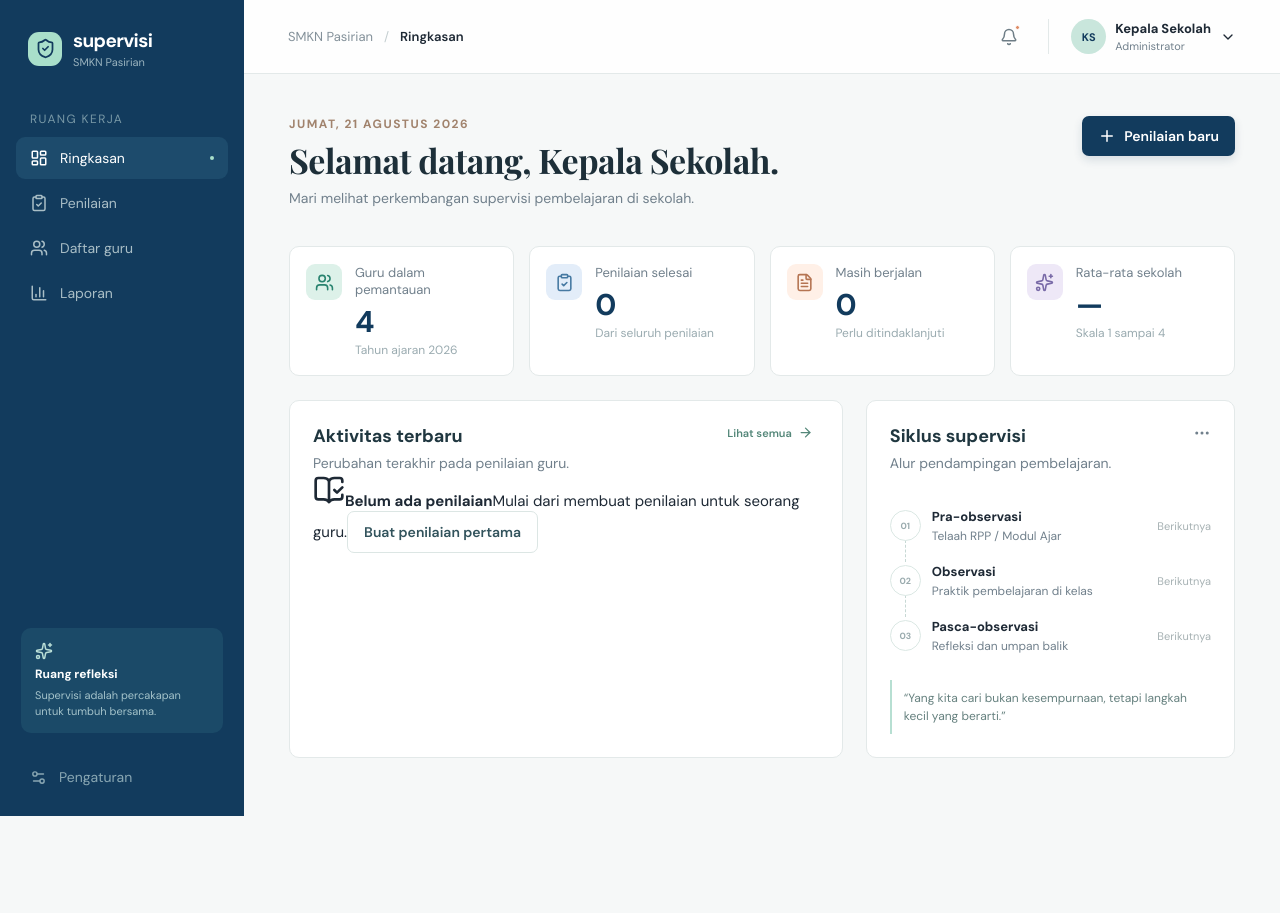
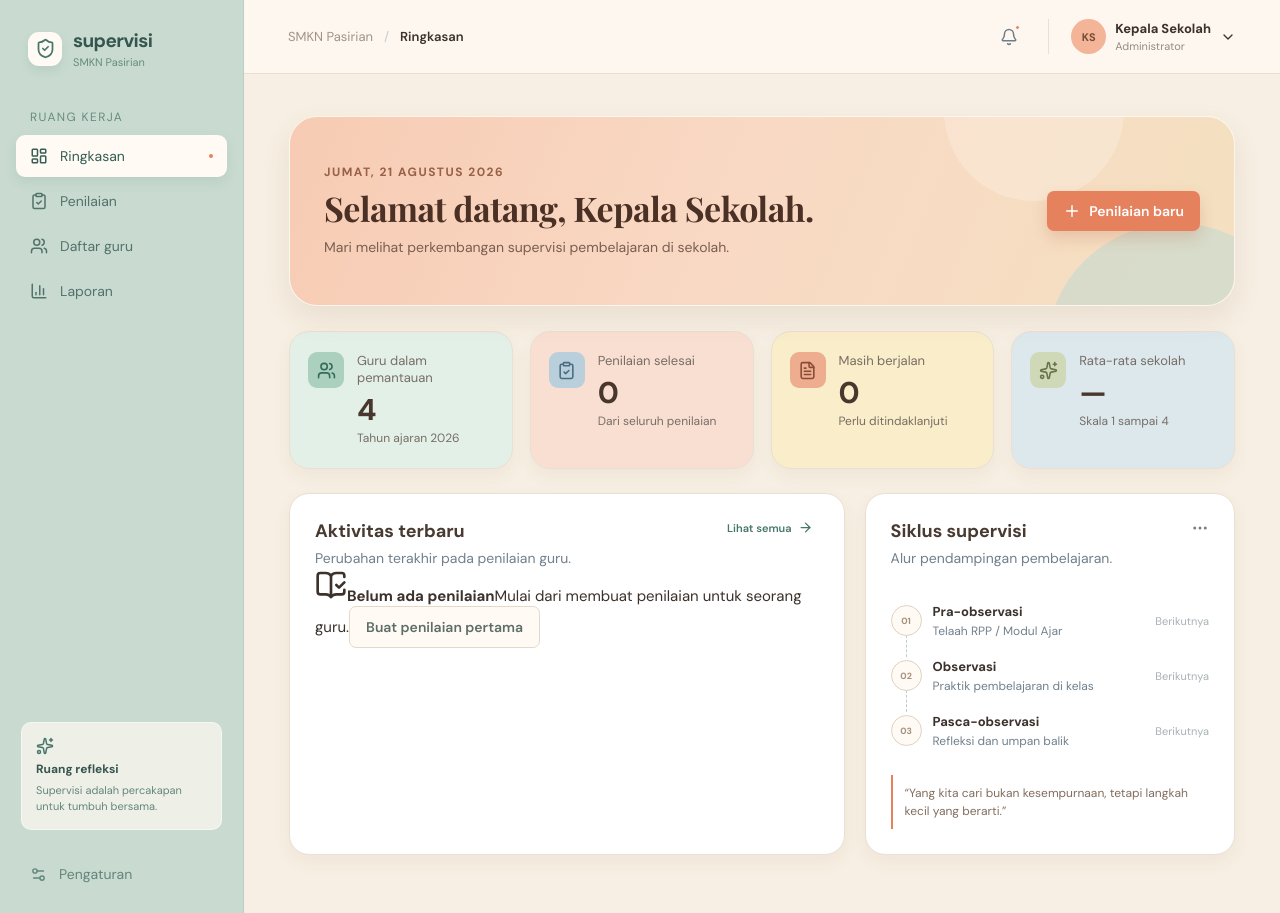
Before and after one commit to ferilee/supervisi, a React (Vite) app: page / in a window 1280 px wide. Before the commit the page ends 816 px from the top, so only its background shows below. Built offline with nearby package versions, Linux system fonts and the light colour scheme.

Commit message:
feat: refresh supervision visual theme

```diff
--- a/src/main.tsx
+++ b/src/main.tsx
@@ -4,6 +4,7 @@ import App from './App'
 import './styles.css'
 import './readability.css'
 import './mobile-nav.css'
+import './theme.css'
 
 createRoot(document.getElementById('root')!).render(
   <StrictMode>
--- /dev/null
+++ b/src/theme.css
@@ -0,0 +1,141 @@
+/* Soft editorial theme: pastel, hangat, dan tetap berorientasi pada keterbacaan. */
+:root {
+  --theme-cream: #f7efe3;
+  --theme-paper: #fffaf3;
+  --theme-sage: #c9dbd0;
+  --theme-sage-deep: #47766b;
+  --theme-peach: #f3b497;
+  --theme-coral: #e6815e;
+  --theme-butter: #f2d28f;
+  --theme-powder: #c6d7e0;
+  --theme-ink: #3c312b;
+  --theme-muted: #7b7770;
+  --theme-line: #eadfd2;
+  --theme-shadow: 0 12px 28px rgba(104, 78, 53, .10);
+}
+
+body { background: var(--theme-cream); color: var(--theme-ink); }
+.app-shell { background: var(--theme-cream); }
+.sidebar {
+  background: var(--theme-sage);
+  color: #35554f;
+  border-right: 1px solid rgba(71, 118, 107, .12);
+}
+.brand { padding-bottom: 40px; }
+.brand-mark { background: var(--theme-paper); color: var(--theme-sage-deep); box-shadow: 0 5px 10px rgba(71, 118, 107, .12); }
+.brand strong { color: #35554f; }
+.brand span, .sidebar-label { color: #668b80; }
+.nav-item { color: #52736b; }
+.nav-item:hover { background: rgba(255, 250, 243, .46); color: #345f57; }
+.nav-item.active { background: var(--theme-paper); color: #355e56; box-shadow: 0 5px 12px rgba(71, 118, 107, .12); }
+.nav-pip { background: var(--theme-coral); }
+.help-card { background: rgba(255, 250, 243, .68); color: var(--theme-sage-deep); border: 1px solid rgba(255,255,255,.45); }
+.help-card strong { color: #35554f; }
+.help-card span, .sidebar-footer { color: #63867c; }
+.topbar { background: rgba(255, 250, 243, .84); border-bottom-color: var(--theme-line); }
+.breadcrumbs { color: #a19487; }
+.breadcrumbs strong, .profile strong { color: var(--theme-ink); }
+.profile { border-left-color: var(--theme-line); }
+.profile span { color: #958b80; }
+.avatar.navy { background: var(--theme-peach); color: #784a38; }
+.page-wrap { max-width: 1280px; }
+.welcome-row {
+  min-height: 190px;
+  padding: 30px 34px;
+  align-items: center;
+  border: 1px solid rgba(255,255,255,.75);
+  border-radius: 28px;
+  background: linear-gradient(112deg, #f7cbb3 0%, #f9d9c4 47%, #f4e0c0 100%);
+  box-shadow: var(--theme-shadow);
+  overflow: hidden;
+  position: relative;
+}
+.welcome-row::before, .welcome-row::after {
+  content: '';
+  position: absolute;
+  border-radius: 50%;
+  pointer-events: none;
+}
+.welcome-row::before { width: 180px; height: 180px; right: 110px; top: -96px; background: rgba(255,255,255,.22); }
+.welcome-row::after { width: 260px; height: 260px; right: -72px; bottom: -178px; background: rgba(201,219,208,.65); }
+.welcome-row > * { position: relative; z-index: 1; }
+.welcome-row .eyebrow { color: #986047; }
+.welcome-row h1 { color: #4a3025; max-width: 560px; }
+.welcome-row .muted { color: #795e52; }
+.welcome-row .primary-button { background: var(--theme-coral); border-color: var(--theme-coral); box-shadow: 0 7px 15px rgba(180, 91, 62, .22); }
+.welcome-row .primary-button:hover { background: #cd6849; }
+.stats-grid { gap: 17px; margin-top: 25px; }
+.stat-card, .panel, .meta-form, .post-section { border-color: var(--theme-line); border-radius: 20px; box-shadow: 0 7px 18px rgba(104, 78, 53, .055); }
+.stat-card { min-height: 138px; padding: 20px 18px; }
+.stat-card:nth-child(1) { background: #e3f0e8; }
+.stat-card:nth-child(2) { background: #f9dfd2; }
+.stat-card:nth-child(3) { background: #faedc9; }
+.stat-card:nth-child(4) { background: #dde8ed; }
+.stat-icon.mint { background: #abd0bd; color: #356b5c; }
+.stat-icon.blue { background: #b9cfdc; color: #496e81; }
+.stat-icon.peach { background: #efad8f; color: #884d38; }
+.stat-icon.lilac { background: #d0d9b7; color: #667449; }
+.stat-copy span, .stat-copy small { color: #766e65; }
+.stat-copy strong { color: #48372d; }
+.content-grid { gap: 20px; }
+.recent-panel, .cycle-panel, .table-panel { padding: 25px; }
+.panel h2, .stage-intro h2 { color: #493a31; }
+.text-button { color: var(--theme-sage-deep); }
+.activity-row { border-top-color: rgba(234, 223, 210, .8); }
+.activity-row:hover .row-main strong { color: var(--theme-coral); }
+.row-main strong, .teacher-cell strong, .report-row strong { color: #4d3d34; }
+.row-main span, .report-row span { color: #8d8278; }
+.row-score strong { color: var(--theme-sage-deep); }
+.cycle-step:not(:last-child)::after { border-left-color: #b7d3c6; }
+.step-number { border-color: #dfd2c3; color: #a4917e; background: var(--theme-paper); }
+.step-number.done { background: #b9d8c8; border-color: #b9d8c8; color: #356b5c; }
+.cycle-quote { border-left-color: var(--theme-coral); color: #826d5e; }
+.primary-button { background: #315e67; border-color: #315e67; box-shadow: 0 5px 12px rgba(49, 94, 103, .18); }
+.primary-button:hover { background: #244d55; }
+.secondary-button { background: var(--theme-paper); border-color: #e4d8ca; color: #5d6e68; }
+.secondary-button:hover { background: #f2e9dd; border-color: #c9b7a2; }
+.workspace-page .workspace-heading h1 { color: #493a31; }
+.status-badge { background: #fae6c8; color: #936644; }
+.status-badge.selesai { background: #dcefe4; color: #3b7766; }
+.meta-summary, .rubric-card, .feedback-table, .follow-up-list { background: var(--theme-paper); border-color: var(--theme-line); }
+.meta-summary:hover { border-color: #aacbbc; }
+.stepper { background: #e7eee9; }
+.stepper-item.current { box-shadow: 0 3px 10px rgba(104, 78, 53, .10); color: #4b4038; }
+.stepper-item.current .stepper-circle, .stepper-item.visited .stepper-circle { background: #b9d9c9; border-color: #b9d9c9; color: #356b5c; }
+.stepper-item.locked { color: #a9a097; }
+.rubric-card.has-score { border-color: #c7ded2; }
+.rubric-title strong { color: #4d3d34; }
+.rubric-content p { color: #81776e; }
+.score-guide { background: #fff8e9; border-color: #f0dfbd; color: #917b62; }
+.score-guide b { background: #f0e4cf; color: #78614b; }
+.total-card { background: #e1f0e8; border-color: #c9e4d7; }
+.total-card span { color: #6b8c80; }
+.total-card strong { color: #347664; }
+.total-meter { background: #cce3d7; }
+.total-meter i { background: #69ae92; }
+.post-section { background: var(--theme-paper); }
+.section-title span { color: #8d634f; }
+.feedback-header { background: #edf4ef; color: #6a877d; }
+.feedback-row { border-top-color: #eadfd2; }
+.feedback-row strong, .follow-up-row strong { color: #5c6f69; }
+.file-icon { background: #e0efe7; color: #47836f; }
+.teacher-row, .report-row { border-top-color: #eadfd2; }
+.status-text.complete { color: #47836f; }
+.search-box { background: var(--theme-paper); border-color: #e4d8ca; }
+.search-box:focus-within { border-color: #aacbbc; box-shadow: 0 0 0 3px #e1f0e8; }
+.toast { background: #315e67; }
+
+@media (max-width: 900px) {
+  .welcome-row { border-radius: 22px; }
+}
+
+@media (max-width: 650px) {
+  .topbar { background: rgba(255, 250, 243, .94); }
+  .welcome-row { min-height: 210px; padding: 24px 21px; border-radius: 22px; }
+  .welcome-row .primary-button { align-self: flex-start; }
+  .stats-grid { gap: 10px; }
+  .stat-card { border-radius: 16px; }
+  .recent-panel, .cycle-panel, .table-panel { border-radius: 18px; }
+  .sidebar { background: var(--theme-paper); border-top-color: var(--theme-line); }
+  .nav-item.active { background: #e1f0e8; color: #356b5c; }
+}
```
